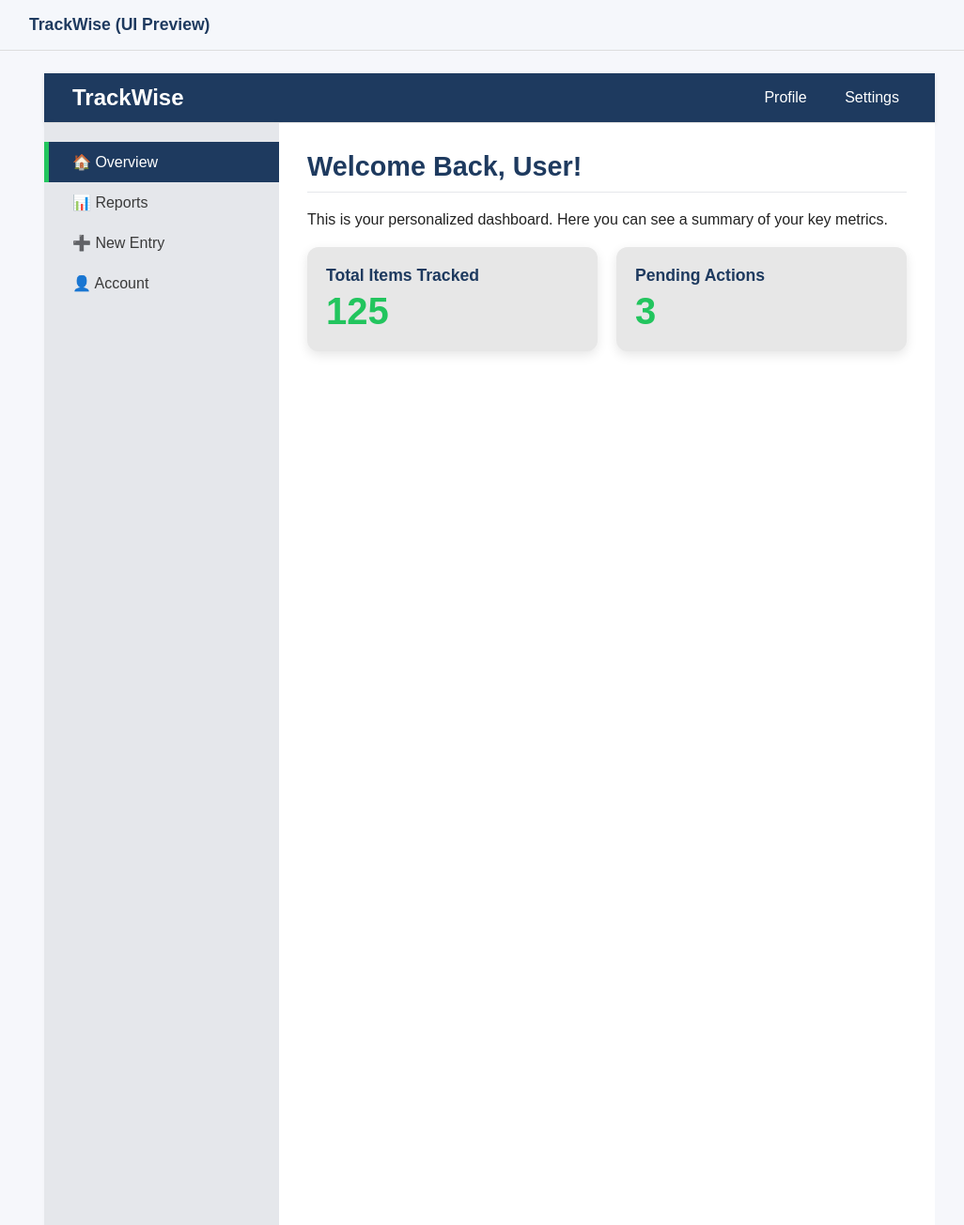
After one commit to Acylleius/TrackWise, a Django app: template accounts/templates/accounts/dashboard.html in a window 1280 px wide. The commit adds this page. Shown: the whole page at 94% size, without its empty margins (119-1145 px from the left). Run offline with Django 5.2, Linux system fonts and the light colour scheme; the template is opened without the code that fills it, so the values that code supplies are empty; parts of the project's set-up code (start-up, migrations or seed data) failed here and were passed over.

Commit message:
For backend validation for login and register, dashboard to check for validation purpose

```diff
--- /dev/null
+++ b/accounts/static/css/dashboard.css
@@ -0,0 +1,144 @@
+/*
+ * dashboard.css
+ * Styles for the main application dashboard layout.
+ */
+
+body {
+    font-family: Arial, sans-serif;
+    background: #f6f7fb; /* Light background for the overall page */
+    margin: 0;
+    padding: 0;
+    color: #222;
+}
+
+.dashboard-wrapper {
+    display: flex;
+    flex-direction: column;
+    min-height: 100vh;
+}
+
+/* --------------------
+ * 1. Header/Navbar
+ * -------------------- */
+.dashboard-header {
+    background: #1e3a5f; /* Dark blue from your login-container */
+    color: white;
+    padding: 12px 30px;
+    display: flex;
+    justify-content: space-between;
+    align-items: center;
+    box-shadow: 0 2px 4px rgba(0, 0, 0, 0.1);
+}
+
+.header-logo {
+    font-size: 1.5rem;
+    font-weight: bold;
+}
+
+.header-nav a {
+    color: white;
+    text-decoration: none;
+    margin-left: 20px;
+    padding: 5px 8px;
+    border-radius: 4px;
+    transition: background 0.2s;
+}
+
+.header-nav a:hover {
+    background: rgba(255, 255, 255, 0.1);
+}
+
+/* --------------------
+ * 2. Main Layout (Sidebar + Content)
+ * -------------------- */
+.dashboard-content-area {
+    display: flex;
+    flex: 1; /* Allows the content area to take up remaining height */
+}
+
+/* --------------------
+ * 3. Sidebar
+ * -------------------- */
+.dashboard-sidebar {
+    width: 250px; /* Fixed width for the sidebar */
+    background: #e5e7eb; /* Light gray from your login-space */
+    padding: 20px 0;
+    box-shadow: 2px 0 5px rgba(0, 0, 0, 0.05);
+}
+
+.dashboard-sidebar ul {
+    list-style: none;
+    padding: 0;
+    margin: 0;
+}
+
+.dashboard-sidebar li a {
+    display: block;
+    padding: 12px 30px;
+    text-decoration: none;
+    color: #3a3a3a; /* Dark text color */
+    font-weight: 500;
+    transition: background 0.2s, color 0.2s;
+}
+
+.dashboard-sidebar li a:hover {
+    background: #d1d5db; /* Slightly darker gray on hover */
+}
+
+.dashboard-sidebar li a.active {
+    background: #1e3a5f; /* Dark blue for active link */
+    color: white;
+    border-left: 5px solid #22c55e; /* Green accent bar */
+    padding-left: 25px; /* Adjust padding due to border */
+}
+
+
+/* --------------------
+ * 4. Main Content Area
+ * -------------------- */
+.dashboard-main {
+    flex: 1;
+    padding: 30px;
+    background: white; /* White background for main content */
+}
+
+.dashboard-main h1 {
+    font-size: 1.8rem;
+    margin-top: 0;
+    color: #1e3a5f; /* Use dark blue for main headings */
+    border-bottom: 1px solid #e5e7eb;
+    padding-bottom: 10px;
+    margin-bottom: 20px;
+}
+
+/* --------------------
+ * 5. Widgets/Grid Layout
+ * -------------------- */
+.dashboard-grid {
+    display: grid;
+    grid-template-columns: repeat(auto-fit, minmax(280px, 1fr));
+    gap: 20px;
+    margin-top: 20px;
+}
+
+.widget {
+    background: #e7e7e7; /* Light gray from your login-card */
+    padding: 20px;
+    border-radius: 12px; /* Consistent radius */
+    box-shadow: 0 4px 12px rgba(0, 0, 0, 0.1);
+}
+
+.widget h3 {
+    margin-top: 0;
+    font-size: 1.1rem;
+    color: #1e3a5f;
+}
+
+.widget .data-point {
+    font-size: 2.5rem;
+    font-weight: bold;
+    color: #22c55e; /* Green accent */
+    margin: 5px 0 0;
+}
+
+C:\Users\User\Documents\lee trackwise\TrackWise\accounts\static\css\dashboard.css
--- /dev/null
+++ b/accounts/templates/accounts/dashboard.html
@@ -0,0 +1,59 @@
+{% extends "base.html" %}
+{% block title %}Dashboard — TrackWise{% endblock %}
+{% block content %}
+{% load static %}
+<!doctype html>
+<html lang="en">
+<head>
+    <meta charset="utf-8">
+    <meta name="viewport" content="width=device-width,initial-scale=1">
+    <title>Dashboard — TrackWise</title>
+    <link rel="stylesheet" href="{% static 'css/dashboard.css' %}">
+    </head>
+<body>
+    <div class="dashboard-wrapper">
+        <header class="dashboard-header">
+            <div class="header-logo">TrackWise</div>
+            <nav class="header-nav">
+                <a href="#">Profile</a>
+                <a href="#">Settings</a>
+            </nav>
+        </header>
+
+        <div class="dashboard-content-area">
+
+            <aside class="dashboard-sidebar">
+                <nav>
+                    <ul>
+                        <li><a href="#" class="active">🏠 Overview</a></li>
+                        <li><a href="#">📊 Reports</a></li>
+                        <li><a href="#">➕ New Entry</a></li>
+                        <li><a href="#">👤 Account</a></li>
+                    </ul>
+                </nav>
+            </aside>
+
+            <main class="dashboard-main">
+                <h1>Welcome Back, User!</h1>
+                <p>This is your personalized dashboard. Here you can see a summary of your key metrics.</p>
+
+                <div class="dashboard-grid">
+                    <div class="widget">
+                        <h3>Total Items Tracked</h3>
+                        <p class="data-point">125</p>
+                    </div>
+
+                    <div class="widget">
+                        <h3>Pending Actions</h3>
+                        <p class="data-point">3</p>
+                    </div>
+
+                    </div>
+            </main>
+
+        </div>
+    </div>
+</body>
+</html>
+{% endblock %}
+C:\Users\User\Documents\lee trackwise\TrackWise\accounts\templates\accounts\dashboard.html
--- a/accounts/urls.py
+++ b/accounts/urls.py
@@ -7,5 +7,7 @@ urlpatterns = [
     path('', views.login_view, name='home'),      # root -> login
     path('login/', views.login_view, name='login'),
     path('register/', views.register_view, name='register'),
+    path('dashboard/', views.dashboard_view, name='dashboard'),
 
 ]
+C:\Users\User\Documents\lee trackwise\TrackWise\accounts\urls.py
```
Also changed, not shown: accounts/forms.py (+18 -5 lines), accounts/static/css/register.css (+41 -0 lines), accounts/templates/accounts/register.html (+19 -4 lines), accounts/views.py (+60 -4 lines).
